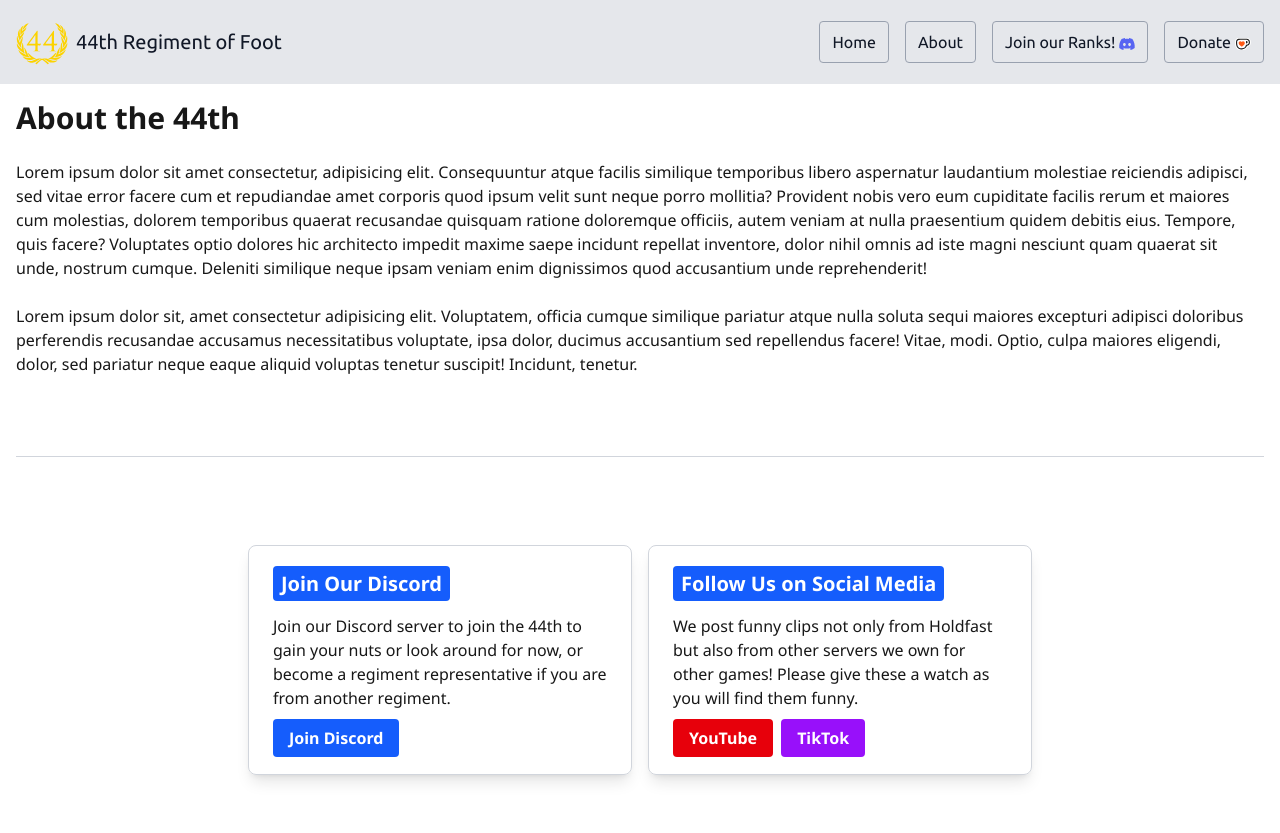
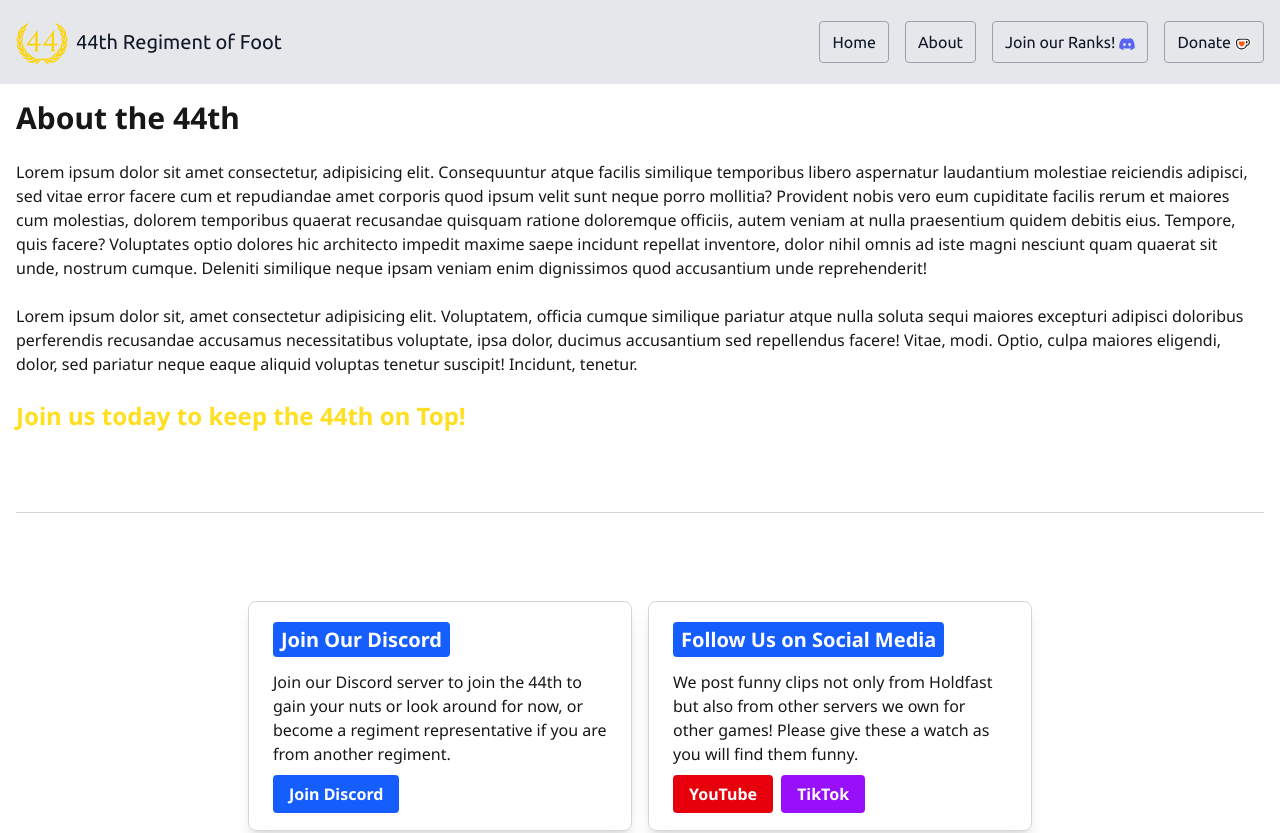
Before and after one commit to ArnoldHenderson/44th-rof-site, a Next.js app: page /about in a window 1280 px wide. Shown: the top 833 px of the page. Built offline with nearby package versions, Linux system fonts and the light colour scheme.

Commit message:
Updated about/page.tsx

```diff
--- a/src/app/about/page.tsx
+++ b/src/app/about/page.tsx
@@ -34,6 +34,9 @@ export default function About() {
             dolor, sed pariatur neque eaque aliquid voluptas tenetur suscipit!
             Incidunt, tenetur.
           </p>
+          <p className="mb-6 text-2xl text-yellow-300 font-bold">
+            Join us today to keep the 44th on Top!
+          </p>
         </div>
 
         <br />
```
